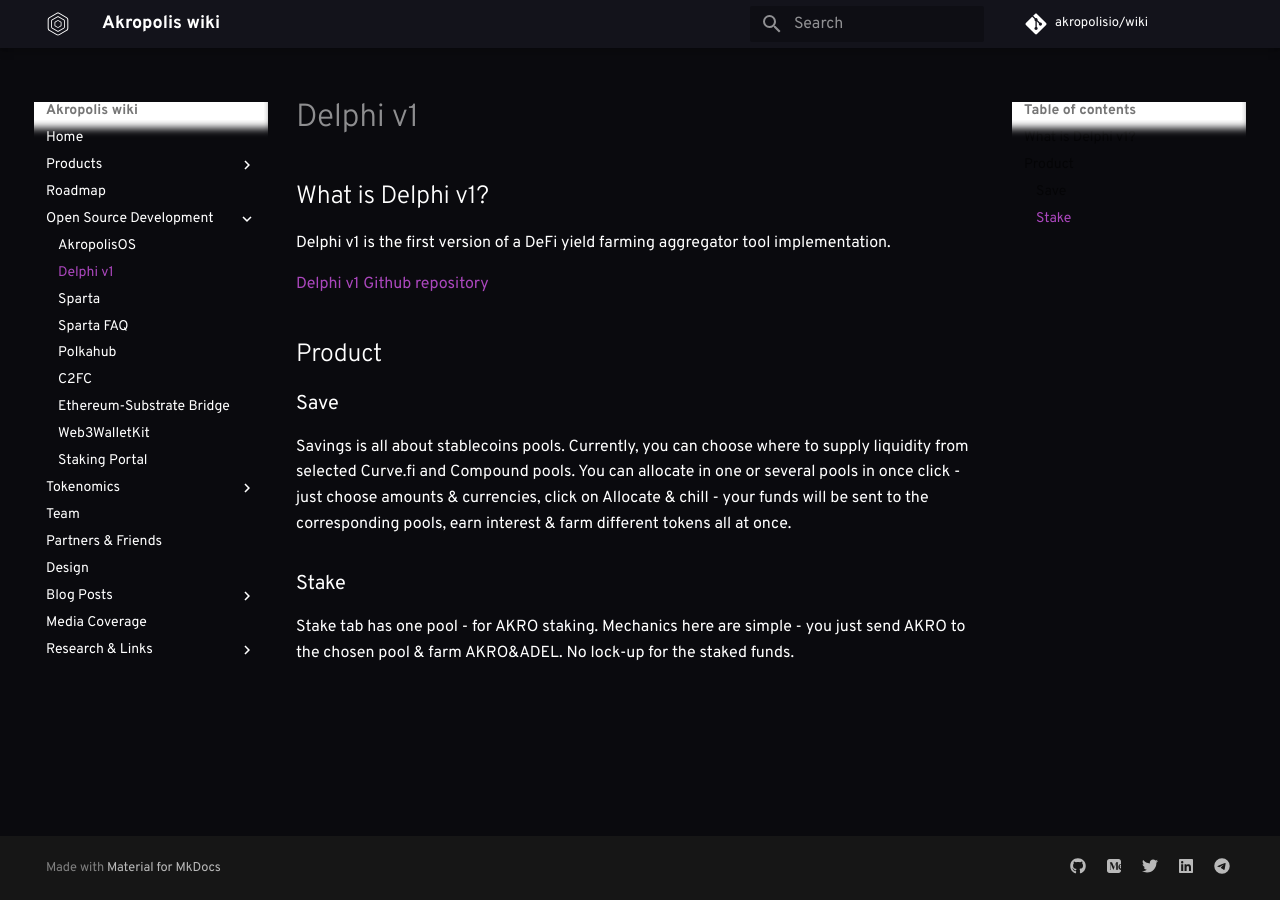
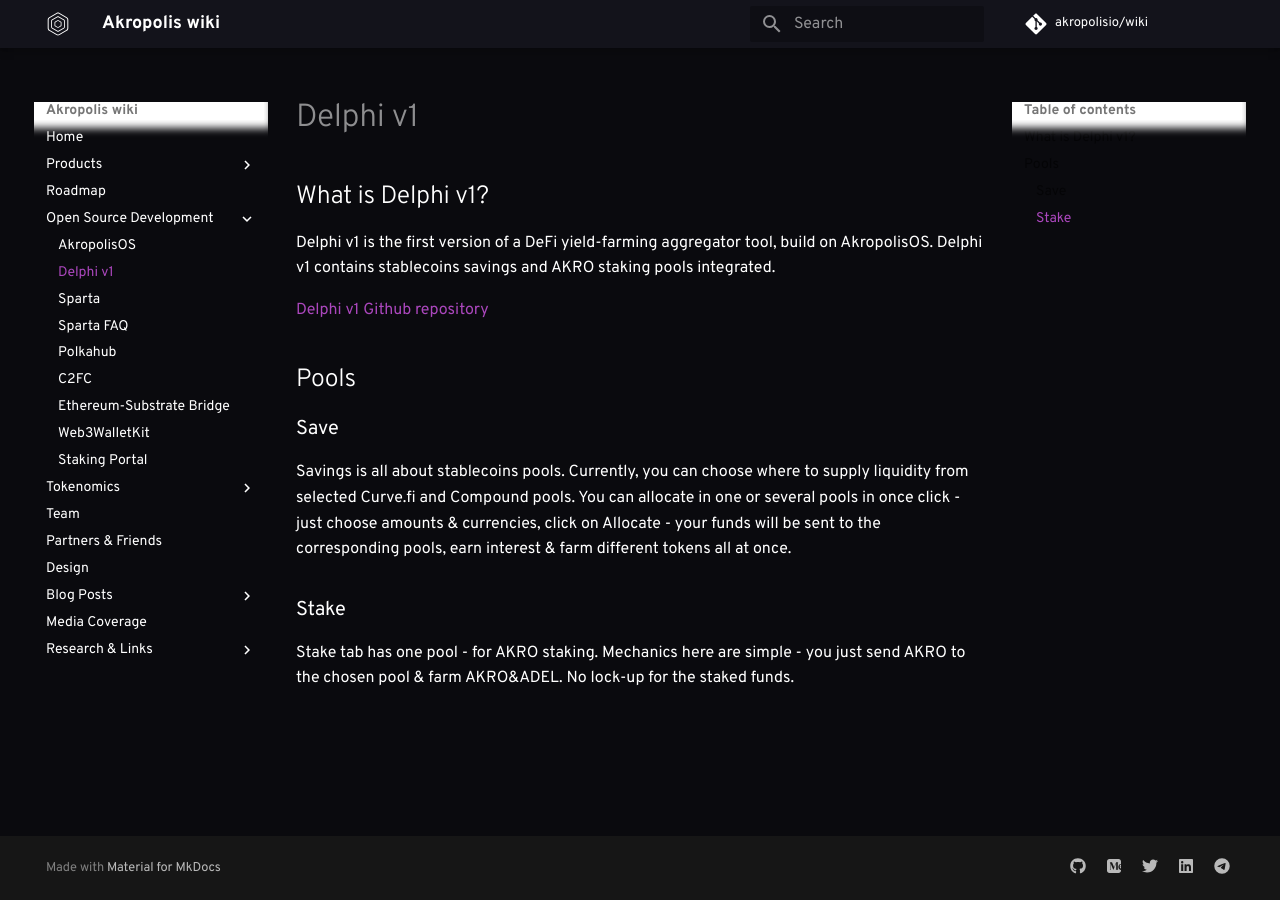
Before and after one commit to kaonone/wiki, an MkDocs documentation site: the page built from docs/delphi-v1.md, in a window 1280 px wide. Built offline with MkDocs 1.6.1 and Material for MkDocs 9.7.7, drawn with Linux system fonts in a browser that asks for light colours; some web fonts are replaced; comment, search, counter and statistics services are not loaded; old or Windows-style settings are respelled for this version of MkDocs.

Commit message:
Update delphi-v1.md

```diff
--- a/docs/delphi-v1.md
+++ b/docs/delphi-v1.md
@@ -2,15 +2,15 @@
 
 ## What is Delphi v1?
 
-Delphi v1 is the first version of a DeFi yield farming aggregator tool implementation.
+Delphi v1 is the first version of a DeFi yield-farming aggregator tool, build on AkropolisOS. Delphi v1 contains stablecoins savings and AKRO staking pools integrated.
 
 [Delphi v1 Github repository](https://github.com/akropolisio/delphi)
 
-## Product
+## Pools
 
 ### Save
 
-Savings is all about stablecoins pools. Currently, you can choose where to supply liquidity from selected Curve.fi and Compound pools. You can allocate in one or several pools in once click - just choose amounts & currencies, click on Allocate & chill - your funds will be sent to the corresponding pools, earn interest & farm different tokens all at once.
+Savings is all about stablecoins pools. Currently, you can choose where to supply liquidity from selected Curve.fi and Compound pools. You can allocate in one or several pools in once click - just choose amounts & currencies, click on Allocate - your funds will be sent to the corresponding pools, earn interest & farm different tokens all at once.
 
 ### Stake
 
```
